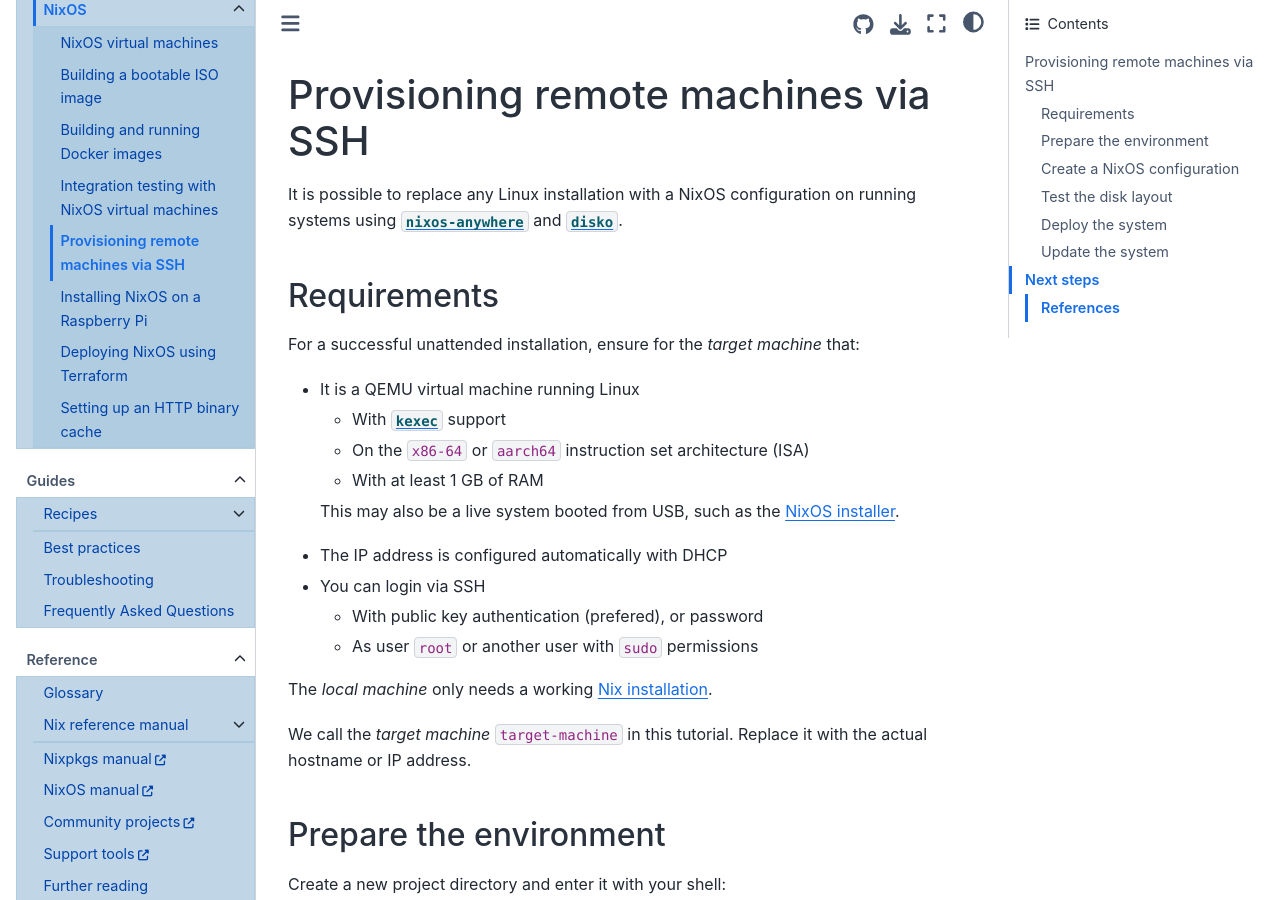
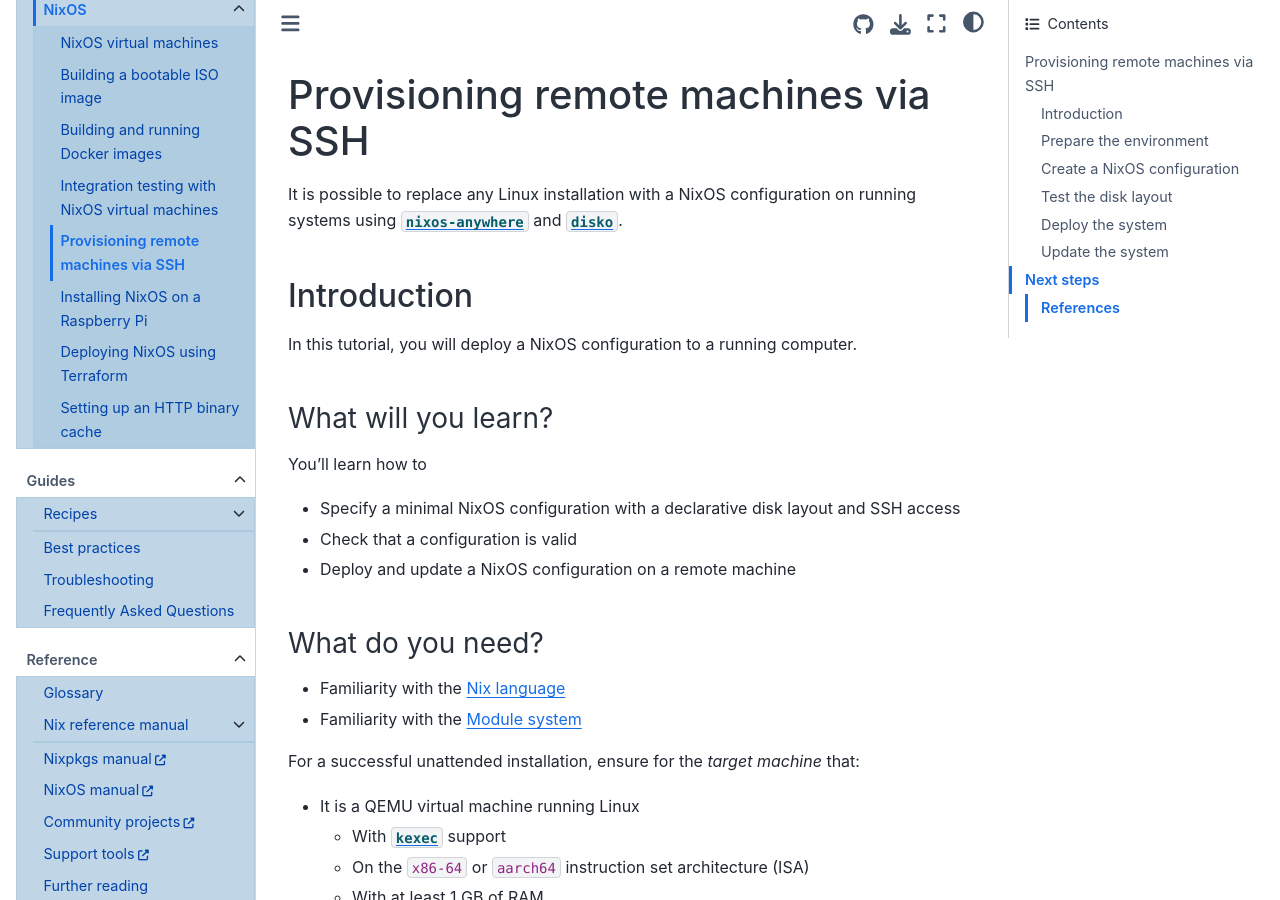
Before and after one commit to NixOS/nix.dev, a Sphinx documentation site: the page built from source/tutorials/nixos/provisioning-remote-machines.md, in a window 1280 px wide and 900 px high. Built offline with Sphinx 7.4.7 and the Sphinx Book theme 1.1.4, drawn with Linux system fonts in a browser that asks for light colours.

Commit message:
clarify requirements for provisioning tutorial

```diff
--- a/source/tutorials/nixos/provisioning-remote-machines.md
+++ b/source/tutorials/nixos/provisioning-remote-machines.md
@@ -13,7 +13,21 @@
 [`nixos-anywhere`]: https://nix-community.github.io/nixos-anywhere/
 [`disko`]: https://github.com/nix-community/disko
 
-## Requirements
+## Introduction
+
+In this tutorial, you will deploy a NixOS configuration to a running computer.
+
+### What will you learn?
+
+You'll learn how to
+- Specify a minimal NixOS configuration with a declarative disk layout and SSH access
+- Check that a configuration is valid
+- Deploy and update a NixOS configuration on a remote machine
+
+### What do you need?
+
+- Familiarity with the [Nix language](reading-nix-language)
+- Familiarity with the [](module-system-tutorial)
 
 For a successful unattended installation, ensure for the *target machine* that:
 
```
Also changed, not shown: other parts of source/tutorials/nixos/provisioning-remote-machines.md (+1 -1 lines), source/tutorials/nixos/binary-cache-setup.md (+1 -1 lines).
